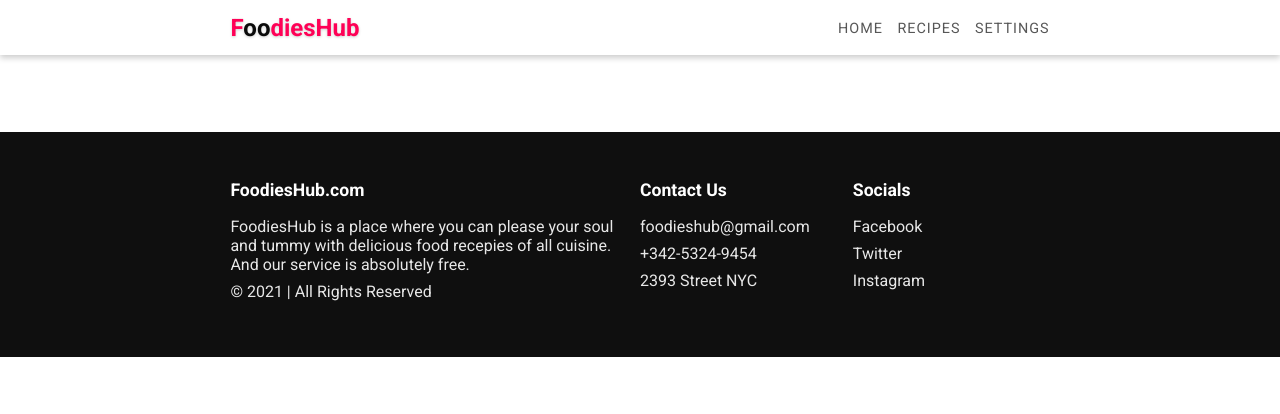
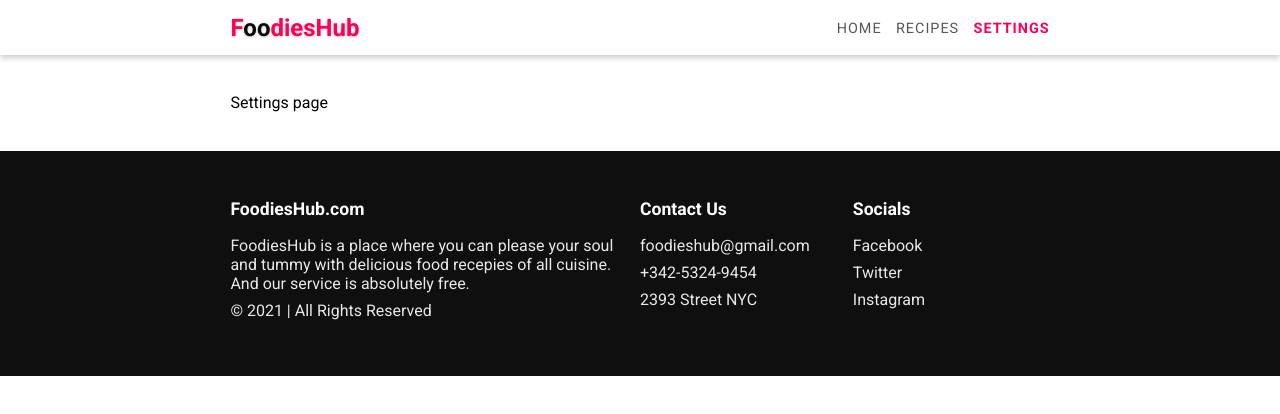
Before and after one commit to Dilsha-thathsarani/food-app, a React (Create React App) app: page /settings in a window 1280 px wide. Shown: the top 414 px of the page. Built offline with nearby package versions, Linux system fonts and the light colour scheme.

Commit message:
Create pages

```diff
--- a/src/App.js
+++ b/src/App.js
@@ -1,18 +1,33 @@
+import {
+  BrowserRouter as Router,
+  Routes,
+  Route
+} from "react-router-dom"
+
+
 import Navbar from "./styles/components/Navbar";
+import Footer from "./styles/components/Footer";
 
-import Footer from "./styles/components/Footer";
+import Home from "./pages/Home";
+import Recipes from "./pages/Recipes";
+import Settings from "./pages/Settings";
 
 function App() {
   return (
-    <div className="App">
+
+    <Router>
       <Navbar />
       <div className="container main">
+       <Routes>
+         <Route path ="/" element={<Home />}/>
+         <Route path ="/recipes" element={<Recipes />}/>
+         <Route path ="/settings" element={<Settings />}/>
 
+         </Routes>
 
       </div>
       <Footer/>
-
-    </div>
+    </Router>
   );
 }
 
--- /dev/null
+++ b/src/pages/Recipes.js
@@ -0,0 +1,7 @@
+export default function Recipes(){
+    return(
+        <div>
+            Recipes Page
+        </div>
+    )
+}
--- /dev/null
+++ b/src/pages/Settings.js
@@ -0,0 +1,7 @@
+export default function Settings(){
+    return(
+        <div>
+            Settings page
+        </div>
+    )
+}
--- a/src/styles/components/Navbar.js
+++ b/src/styles/components/Navbar.js
@@ -1,3 +1,5 @@
+import { Link, useLocation } from "react-router-dom"
+
 import { useState } from "react"
 
 import Sidebar from "./Sidebar"
@@ -7,6 +9,8 @@ import { faHome , faList, faCog } from "@fortawesome/free-solid-svg-icons"
 export default function Navbar(){
 
     const [showSidebar, setShowSidebar] = useState(false)
+
+    const location = useLocation()
 
     const links =[
         {
@@ -36,13 +40,10 @@ export default function Navbar(){
             <a href="#!" className="logo">F<span>oo</span>diesHub</a>
             <div className="nav-links">
                 { links.map(link=>(
-                    <a href="#!" key={link.name}>{link.name}</a>
+                    <Link className={location.pathname ==link.path? "active " : ""} to={link.path} key={link.name}>{link.name}</Link>
                 ))}
 
 
-                {/* <a href="#!" >Home</a>
-                <a href="#!">Recipes</a>
-                <a href="#!">Settings</a> */}
 
             </div>
             <div onClick={()=> setShowSidebar(true)} className={showSidebar ? "sidebar-btn active" : "sidebar-btn"}>
--- a/src/styles/components/Sidebar.js
+++ b/src/styles/components/Sidebar.js
@@ -1,14 +1,17 @@
 import { FontAwesomeIcon } from "@fortawesome/react-fontawesome"
+import { Link , useLocation } from "react-router-dom"
 
 export default function Sidebar({links, close}){
+
+    const location = useLocation()
     return(
        <div className="sidebar" onClick={close}>
         { links.map(link=>(
-                    <a className="sidebar-link" href="#!" key={link.name}>
+                    <Link to={link.path} className={location.pathname ==link.path? "sidebar-link active " : "sidebar-link"}  key={link.name}>
 
                         <FontAwesomeIcon icon = {link.icon}/>
                         {link.name}
-                    </a>
+                    </Link>
                 ))}
 
        </div>
```
Also changed, not shown: src/pages/Home.js (+4 -4 lines).
